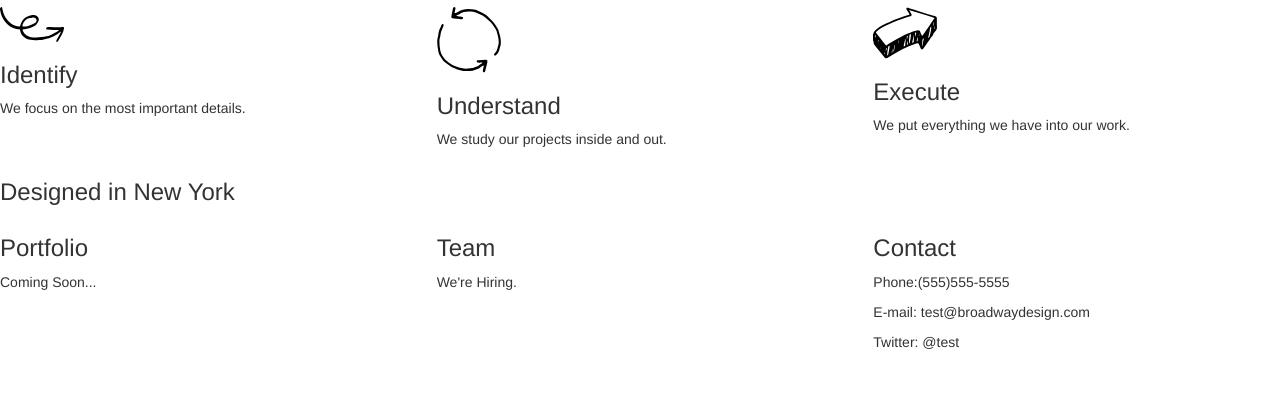
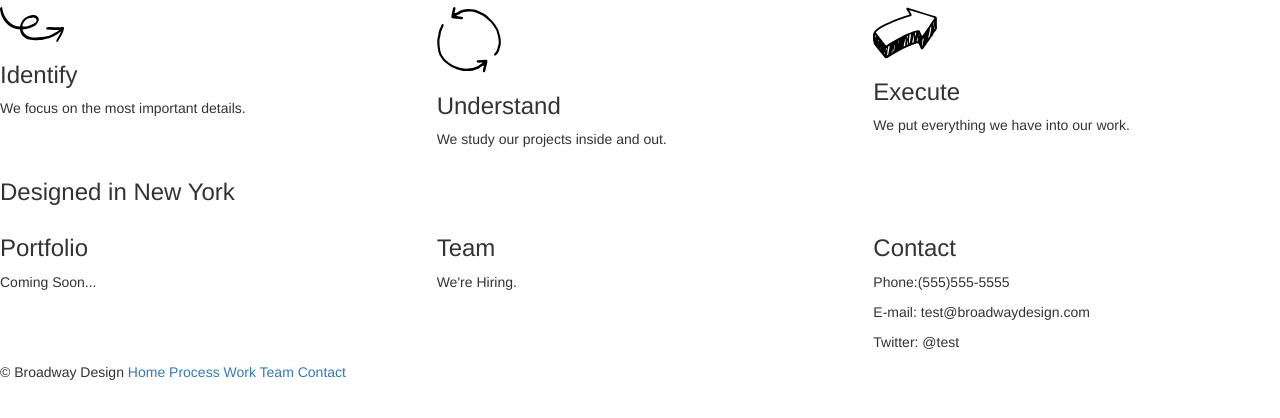
Before and after one commit to werewolfe/BroadwayDesign, a plain HTML site: page index.html in a window 1280 px wide. Shown: the part 226-644 px from the top of the page. Drawn offline with Linux system fonts and the light colour scheme.

Commit message:
Add footer html.

```diff
--- a/index.html
+++ b/index.html
@@ -39,6 +39,8 @@
       <div class="col-md-4"><img src="Resources/images/execute.svg"><p><h3>Execute</h3></p><p>We put everything we have into our work.</p></div>
   </div>
 
+<!--Second set of content columns-->
+
   <h3>Designed in New York</h3>
 
 <div class="row">
@@ -47,6 +49,8 @@
     <div class="col-md-4"><p><h3>Contact</h3></p><p>Phone:(555)555-5555</p><p>E-mail: test@broadwaydesign.com</p><p>Twitter: @test</p></div>
 </div>
 
+<!--Footer-->
+<p>&copy; Broadway Design <a href="#">Home </a><a href="#">Process </a><a href="#">Work </a><a href="#">Team </a><a href="#">Contact</a></p>
 
 </body>
 </html>
```
